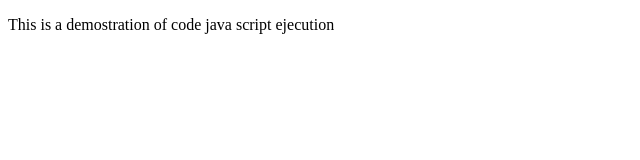
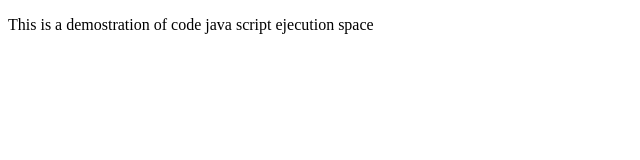
Before and after one commit to hentadwer/Javascript-Repo, a plain HTML site: page 04space/index.html in a window 1280 px wide. Shown: the full height of the page, 0-640 px from the left. Drawn offline with Linux system fonts and the light colour scheme.

Commit message:
add descrition to space

```diff
--- a/04space/index.html
+++ b/04space/index.html
@@ -5,6 +5,6 @@
         <script type="text/javascript" src="container.js"></script>
     </head>
     <body>
-        <p>This is a demostration of code java script ejecution</p>
+        <p>This is a demostration of code java script ejecution space </p>
     </body>
 </html>
```
